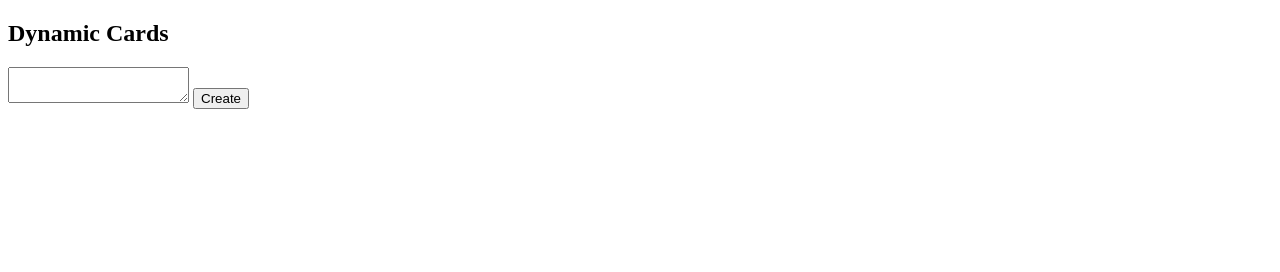
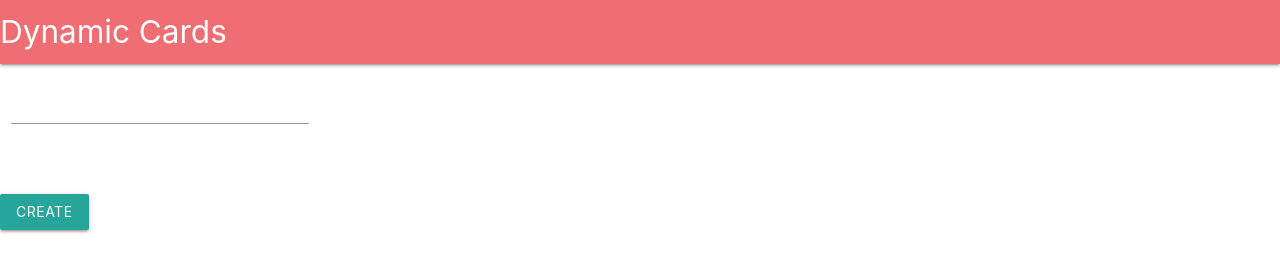
Before and after one commit to utleroy/spa-cards, a plain HTML site: page index.html in a window 1280 px wide. Drawn offline with nearby package versions, Linux system fonts and the light colour scheme.

Commit message:
added materialize layout for kicks

```diff
--- a/cards.js
+++ b/cards.js
@@ -5,23 +5,17 @@ var outToDom = document.getElementById("DOM");
 var remove = document.getElementsByClassName("delete");
 var addedCard = document.getElementsByClassName("addedCard");
 
+submitBtn.addEventListener("click", function newCard() {
+  var output = "<div class='addedCard'>" + '<div class="row"><div class="col s12 m6"><div class="card blue-grey darken-1"><div class="card-content white-text"><span class="card-title">New Card</span><p><section>' + userType.value + '</div></div></div></div>' + "</p></section><input type='button' class='btn delete' value='Delete'></div>"
+  outToDom.innerHTML += output;
+  console.log("new card", output)
 
-
-submitBtn.addEventListener("click", function newCard() {
-  var output = "<div class='addedCard'><section><p>" + userType.value + "</p></section><input type='button' class='delete' value='Delete'></div>"
-
-  outToDom.innerHTML += output;
-
-
-  console.log("new card", output)
   deleteButtonFunction()
 })
-
 function deleteFromDom (event) {
   var currentCard = event.target.parentElement;
   outToDom.removeChild(currentCard)
 }
-
 function deleteButtonFunction() {
   for (var i = 0; i < remove.length; i++) {
     var deleteLoop = document.getElementsByClassName("delete");
--- a/index.html
+++ b/index.html
@@ -3,19 +3,30 @@
 <head>
   <meta charset="utf-8">
   <title>Cards</title>
+  <link rel="stylesheet" href="https://cdnjs.cloudflare.com/ajax/libs/materialize/0.97.7/css/materialize.min.css">
   <link rel="stylesheet" type="text/css" href="cards.css">
-
 </head>
 
 <body>
+ <nav>
+  <div class="nav-wrapper">
+    <a href="#" class="brand-logo">Dynamic Cards</a>
+  </div>
+</nav>
+<div class="row">
+  <form class="col s6">
+    <div class="row">
+      <div class="input-field col s6">
+        <textarea class="materialize-textarea" id="user-info"></textarea>
+      </div>
+    </div>
+  </form>
+</div>
 
-<h2>Dynamic Cards</h2>
-<textarea id="user-info"></textarea>
-<button id="submit">Create</button>
-
+<button class="btn" id="submit">Create</button>
 <div id="DOM">
 
 </div>
-  <script src="cards.js"></script>
+<script src="cards.js"></script>
 </body>
 </html>
```
